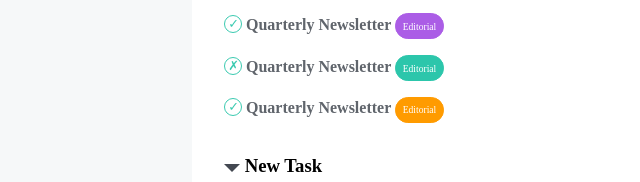
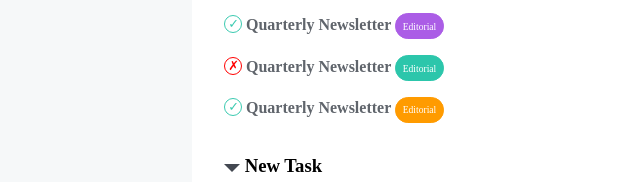
Before and after one commit to VictorEnache/html-css-toboolist, a plain HTML site: page index.html in a window 1280 px wide. Shown: the part 437-619 px from the top of the page, 0-640 px from the left. Drawn offline with Linux system fonts and the light colour scheme.

Commit message:
add red check

```diff
--- a/css/style.css
+++ b/css/style.css
@@ -167,3 +167,12 @@ hr{
 div>span{
     margin-top: 1rem;
 }
+
+.x_check{
+    display: inline-block;
+    border: 1px solid red;
+    color: red;
+    width: 1rem;
+    height: 1rem;
+    border-radius: 50%;
+}
```
